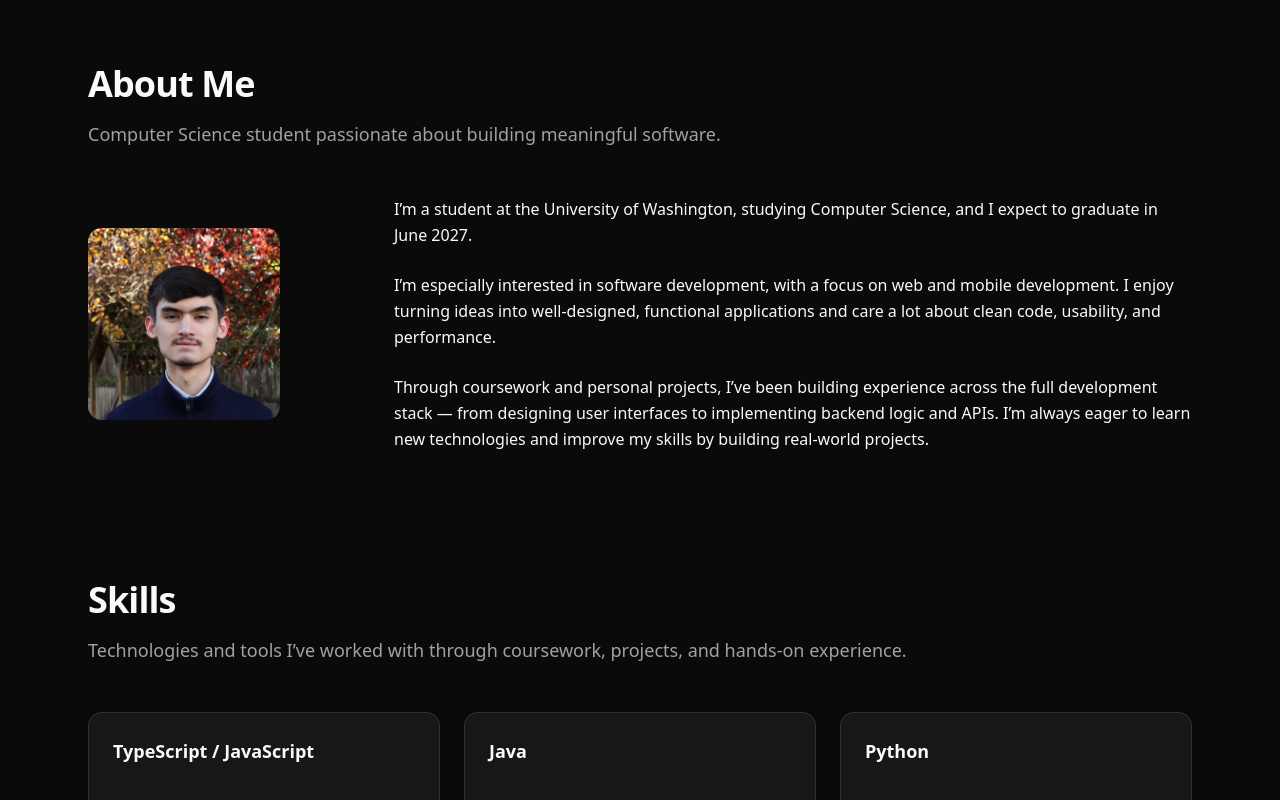
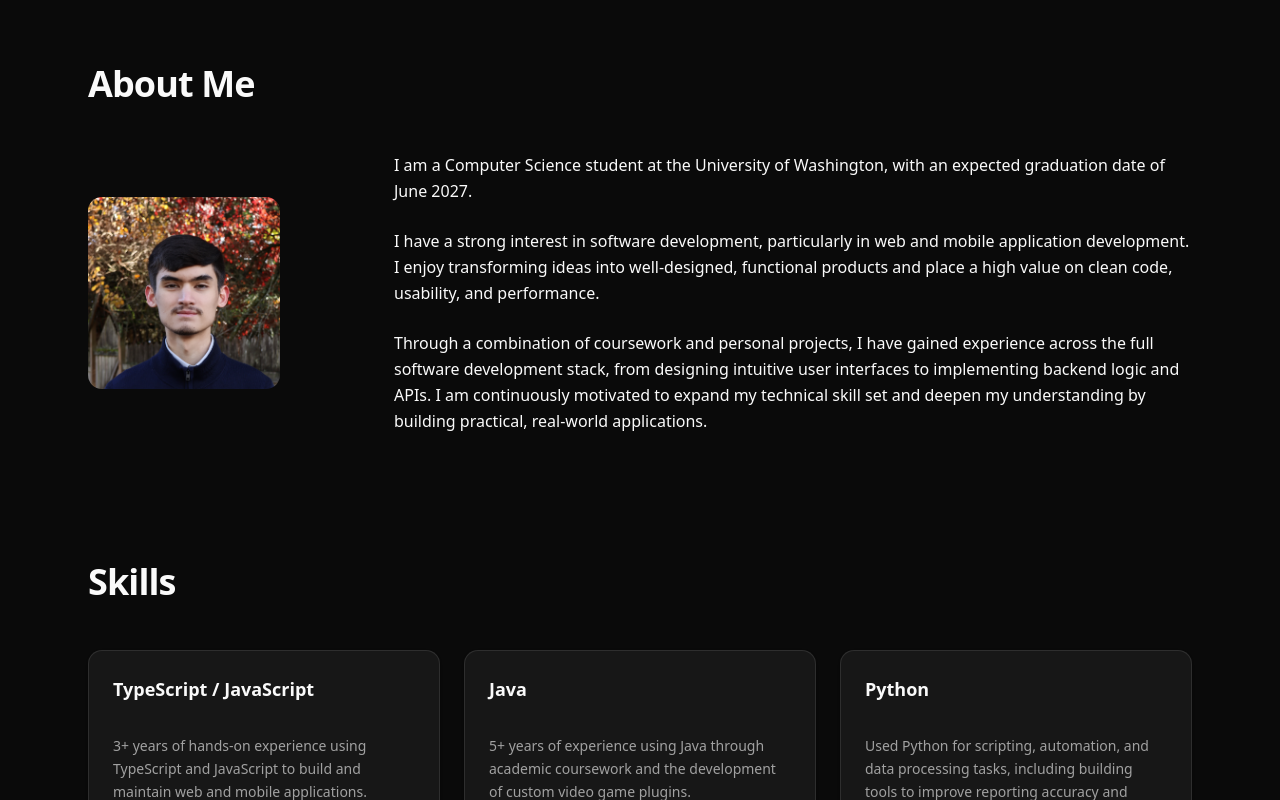
Before and after one commit to CharlesBither/portfolio, a Next.js app: page / in a window 1280 px wide. Shown: the part 800-1600 px from the top of the page. Built offline with nearby package versions, Linux system fonts and the light colour scheme.

Commit message:
remove section subheaders and refactor paragraph content (#9)

```diff
--- a/components/AboutContent.tsx
+++ b/components/AboutContent.tsx
@@ -1,4 +1,4 @@
-import Image from "next/image";
+import Image from 'next/image';
 
 export default function AboutContent() {
   return (
@@ -7,10 +7,6 @@ export default function AboutContent() {
         {/* Header */}
         <section className="mb-12">
           <h1 className="text-4xl font-bold tracking-tight">About Me</h1>
-          <p className="mt-4 text-muted-foreground text-lg">
-            Computer Science student passionate about building meaningful
-            software.
-          </p>
         </section>
 
         {/* Content */}
@@ -28,28 +24,22 @@ export default function AboutContent() {
           {/* Text */}
           <div className="space-y-6 text-base leading-relaxed">
             <p>
-              I’m a student at the{" "}
-              <span className="font-medium">University of Washington</span>,
-              studying <span className="font-medium">Computer Science</span>,
-              and I expect to graduate in{" "}
-              <span className="font-medium">June 2027</span>.
+              I am a Computer Science student at the University of Washington, with an expected
+              graduation date of June 2027.
             </p>
 
             <p>
-              I’m especially interested in{" "}
-              <span className="font-medium">software development</span>, with a
-              focus on <span className="font-medium">web</span> and
-              <span className="font-medium"> mobile development</span>. I enjoy
-              turning ideas into well-designed, functional applications and care
-              a lot about clean code, usability, and performance.
+              I have a strong interest in software development, particularly in web and mobile
+              application development. I enjoy transforming ideas into well-designed, functional
+              products and place a high value on clean code, usability, and performance.
             </p>
 
             <p>
-              Through coursework and personal projects, I’ve been building
-              experience across the full development stack — from designing user
-              interfaces to implementing backend logic and APIs. I’m always
-              eager to learn new technologies and improve my skills by building
-              real-world projects.
+              Through a combination of coursework and personal projects, I have gained experience
+              across the full software development stack, from designing intuitive user interfaces
+              to implementing backend logic and APIs. I am continuously motivated to expand my
+              technical skill set and deepen my understanding by building practical, real-world
+              applications.
             </p>
           </div>
         </section>
--- a/components/ProjectsContent.tsx
+++ b/components/ProjectsContent.tsx
@@ -49,9 +49,6 @@ export default function ProjectsContent() {
       {/* Header */}
       <section className="mb-12">
         <h1 className="text-4xl font-bold tracking-tight">Projects</h1>
-        <p className="mt-4 text-lg text-muted-foreground">
-          A selection of projects I’ve built through coursework and personal exploration.
-        </p>
       </section>
 
       {/* Projects Grid */}
--- a/components/SkillsContent.tsx
+++ b/components/SkillsContent.tsx
@@ -4,12 +4,12 @@ const skills = [
   {
     title: 'TypeScript / JavaScript',
     description:
-      'Experience building modern web and application logic using JavaScript and TypeScript, with an emphasis on type safety, maintainability, and clean architecture across frontend and backend codebases.',
+      '3+ years of hands-on experience using TypeScript and JavaScript to build and maintain web and mobile applications.',
   },
   {
     title: 'Java',
     description:
-      'Strong foundation in object-oriented programming, data structures, and algorithms, with experience writing structured, efficient, and readable Java applications through academic coursework and projects.',
+      '5+ years of experience using Java through academic coursework and the development of custom video game plugins.',
   },
   {
     title: 'Python',
@@ -19,7 +19,7 @@ const skills = [
   {
     title: 'React / React Native',
     description:
-      'Developed responsive user interfaces and cross-platform mobile applications using React and React Native, focusing on reusable components, state management, and intuitive user experiences.',
+      'Developed responsive user interfaces and cross-platform web and mobile applications using React and React Native, focusing on reusable components, state management, and intuitive user experiences.',
   },
   {
     title: 'Expo',
@@ -44,10 +44,6 @@ export default function SkillsContent() {
       {/* Header */}
       <section className="mb-12">
         <h1 className="text-4xl font-bold tracking-tight">Skills</h1>
-        <p className="mt-4 text-lg text-muted-foreground">
-          Technologies and tools I’ve worked with through coursework, projects, and hands-on
-          experience.
-        </p>
       </section>
 
       {/* Skills Grid */}
```
Also changed, not shown: 1 other file (tests, documents, lock files or other folders).
